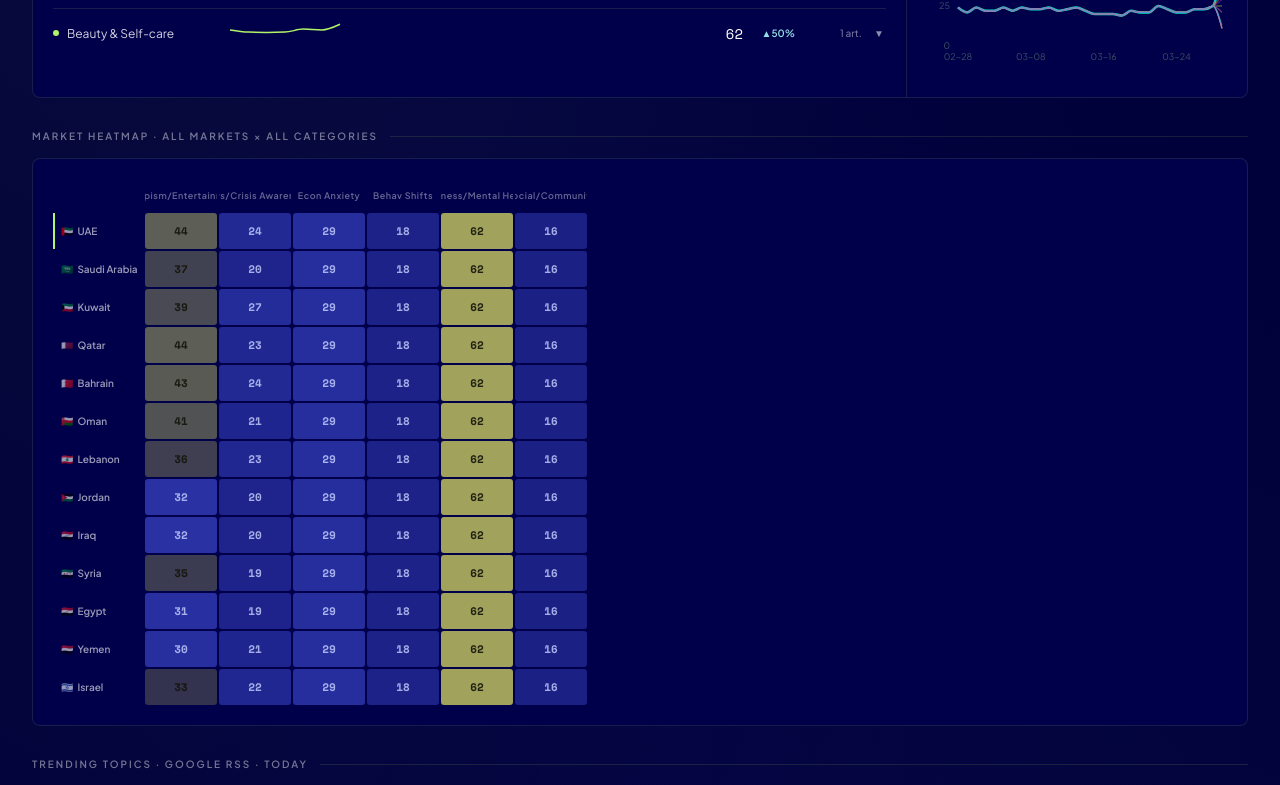
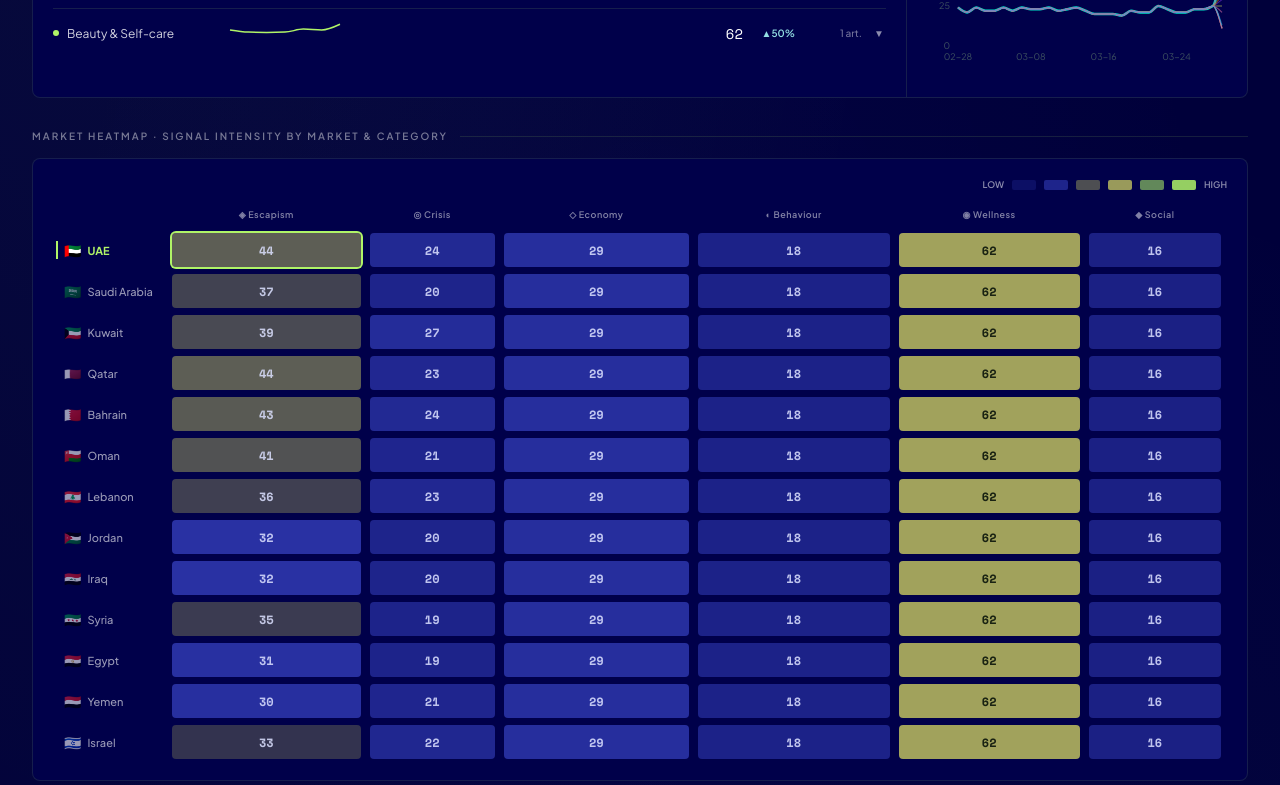
Before and after one commit to raghavhvr/middle-east-intelligence, a React (Vite) app: page / in a window 1280 px wide. Shown: the part 820-1605 px from the top of the page. Built offline with nearby package versions, Linux system fonts and the light colour scheme.

Commit message:
Update Market Heatmap layout and styling

```diff
--- a/src/App.tsx
+++ b/src/App.tsx
@@ -933,64 +933,96 @@ export default function App(){
 
         {/* ── Market Heatmap ── */}
         <div>
-          <div className="sec">Market Heatmap · All Markets × All Categories</div>
-          <div className="card" style={{overflowX:"auto"}}>
+          <div className="sec">Market Heatmap · Signal Intensity by Market & Category</div>
+          <div className="card" style={{overflowX:"auto",padding:"20px 20px 16px"}}>
+            {/* Legend */}
+            <div style={{display:"flex",alignItems:"center",gap:8,marginBottom:16,justifyContent:"flex-end"}}>
+              <span style={{fontSize:9,color:"var(--muted)",fontFamily:"var(--sans)",fontWeight:600}}>LOW</span>
+              {[0,20,40,60,80,100].map(v=>(
+                <div key={v} style={{width:24,height:10,borderRadius:2,background:
+                  v<33?`rgba(84,101,255,${0.15+v/33*0.35})`:
+                  v<66?`rgba(252,254,103,${0.2+(v-33)/33*0.5})`:
+                  `rgba(176,244,103,${0.35+(v-66)/34*0.5})`}}/>
+              ))}
+              <span style={{fontSize:9,color:"var(--muted)",fontFamily:"var(--sans)",fontWeight:600}}>HIGH</span>
+            </div>
             {(()=>{
-              const hmCats = catKeys;
               const hmMkts = Object.keys(MARKET_FLAGS);
-              const cellW  = 72, cellH = 36, labelW = 90, headerH = 32;
-              // Score → colour interpolation (dark blue → amber → lime)
-              function scoreColor(score:number|null){
-                if(score==null) return "rgba(255,255,255,0.04)";
-                const s = Math.max(0,Math.min(100,score));
-                if(s<33)  return `rgba(84,101,255,${0.15+s/33*0.35})`;
-                if(s<66)  return `rgba(252,254,103,${0.2+(s-33)/33*0.5})`;
-                return `rgba(176,244,103,${0.35+(s-66)/34*0.5})`;
+              function scoreColor(s:number|null){
+                if(s==null) return "rgba(255,255,255,0.05)";
+                const v = Math.max(0,Math.min(100,s));
+                if(v<33)  return `rgba(84,101,255,${0.15+v/33*0.35})`;
+                if(v<66)  return `rgba(252,254,103,${0.2+(v-33)/33*0.5})`;
+                return `rgba(176,244,103,${0.35+(v-66)/34*0.5})`;
               }
-              function scoreTextColor(score:number|null){
-                if(score==null) return "rgba(255,255,255,0.2)";
-                const s = Math.max(0,Math.min(100,score));
-                if(s<33) return "rgba(200,210,255,0.8)";
-                if(s<66) return "rgba(20,20,10,0.9)";
-                return "rgba(10,30,10,0.9)";
+              function textColor(s:number|null){
+                if(s==null) return "rgba(255,255,255,0.18)";
+                const v = Math.max(0,Math.min(100,s));
+                return v<55 ? "rgba(220,225,255,0.85)" : "rgba(10,20,10,0.9)";
               }
+              const CAT_SHORT: Record<string,string> = {
+                escapism:"Escapism", crisis_awareness:"Crisis", economic_anxiety:"Economy",
+                behavioral_shifts:"Behaviour", wellness:"Wellness", social_community:"Social"
+              };
               return (
-                <div style={{display:"grid",
-                  gridTemplateColumns:`${labelW}px ${hmCats.map(()=>cellW+"px").join(" ")}`,
-                  gap:2}}>
-                  {/* Header row */}
-                  <div/>
-                  {hmCats.map(ck=>(
-                    <div key={ck} className="heatmap-label-row"
-                      style={{height:headerH,justifyContent:"center",textAlign:"center",padding:"0 4px"}}>
-                      {categories[ck]?.label?.replace(" & ","/").replace(" Mental Health","").replace("Economic ","Econ ").replace("Behavioral ","Behav ")}
-                    </div>
+                <table style={{width:"100%",borderCollapse:"separate",borderSpacing:3}}>
+                  <thead>
+                    <tr>
+                      <th style={{width:110,textAlign:"left",paddingBottom:8,fontFamily:"var(--sans)",fontSize:9,fontWeight:600,color:"var(--muted)",letterSpacing:1}}></th>
+                      {catKeys.map(ck=>(
+                        <th key={ck} style={{textAlign:"center",paddingBottom:8,fontFamily:"var(--sans)",fontSize:9,fontWeight:600,color:"rgba(255,255,255,0.5)",letterSpacing:0.5,whiteSpace:"nowrap"}}>
+                          {categories[ck]?.icon} {CAT_SHORT[ck]||ck}
+                        </th>
                       ))}
-                  {/* Data rows */}
+                    </tr>
+                  </thead>
+                  <tbody>
                     {hmMkts.map(m=>{
                       const flag = MARKET_FLAGS[m as keyof typeof MARKET_FLAGS];
-                    return [
-                      <div key={m+"-lbl"} className="heatmap-market-col"
-                        style={{height:cellH,borderLeft:`2px solid ${m===activeMarket?"var(--lime)":"transparent"}`
-                          ,paddingLeft:6}}>
-                        <span style={{marginRight:4}}>{flag}</span>{m}
-                      </div>,
-                      ...hmCats.map(ck=>{
+                      const isActive = m===activeMarket;
+                      return (
+                        <tr key={m}>
+                          <td style={{paddingRight:8,paddingTop:2,paddingBottom:2}}>
+                            <div style={{display:"flex",alignItems:"center",gap:6,
+                              fontFamily:"var(--sans)",fontSize:11,fontWeight:isActive?700:500,
+                              color:isActive?"var(--lime)":"rgba(255,255,255,0.6)",
+                              borderLeft:`2px solid ${isActive?"var(--lime)":"transparent"}`,
+                              paddingLeft:6,cursor:"pointer",whiteSpace:"nowrap"}}
+                              onClick={()=>setActiveMarket(m)}>
+                              <span style={{fontSize:14}}>{flag}</span>{m}
+                            </div>
+                          </td>
+                          {catKeys.map(ck=>{
                             const sigs = Object.keys(categories[ck]?.signals||{});
                             const vals = sigs.map(s=>{ const v=markets[m]?.[s]; return (v!=null&&typeof v==="number")?v:null; }).filter((v:any)=>v!=null) as number[];
                             const avg  = vals.length ? Math.round(vals.reduce((a:number,b:number)=>a+b,0)/vals.length) : null;
                             return (
-                          <div key={m+ck} className="heatmap-cell"
-                            style={{height:cellH,background:scoreColor(avg),color:scoreTextColor(avg)}}
+                              <td key={ck} style={{padding:"2px 3px"}}>
+                                <div
+                                  onClick={()=>{ setActiveMarket(m); setActiveCat(ck); }}
                                   title={`${m} · ${categories[ck]?.label}: ${avg??"-"}`}
-                            onClick={()=>{ setActiveMarket(m); setActiveCat(ck); }}>
-                            {avg??"-"}
+                                  style={{
+                                    height:34,borderRadius:4,
+                                    background:scoreColor(avg),
+                                    color:textColor(avg),
+                                    display:"flex",alignItems:"center",justifyContent:"center",
+                                    fontFamily:"var(--mono)",fontSize:12,fontWeight:700,
+                                    cursor:"pointer",transition:"transform .1s, box-shadow .1s",
+                                    boxShadow: m===activeMarket&&ck===activeCat?"0 0 0 2px var(--lime)":"none",
+                                  }}
+                                  onMouseEnter={e=>(e.currentTarget.style.transform="scale(1.06)")}
+                                  onMouseLeave={e=>(e.currentTarget.style.transform="scale(1)")}
+                                >
+                                  {avg??<span style={{fontSize:9,opacity:0.4}}>·</span>}
                                 </div>
+                              </td>
                             );
-                      })
-                    ];
                           })}
-                </div>
+                        </tr>
+                      );
+                    })}
+                  </tbody>
+                </table>
               );
             })()}
           </div>
```
Lines whose indentation alone changed are shown as unchanged.
